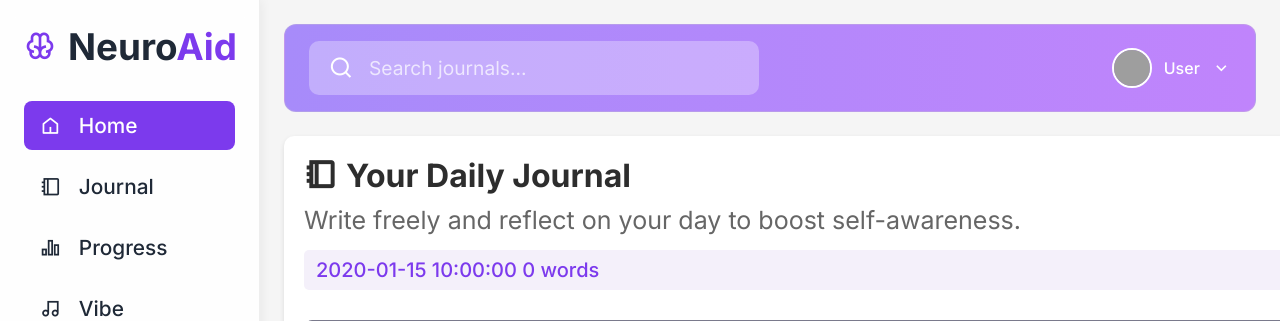
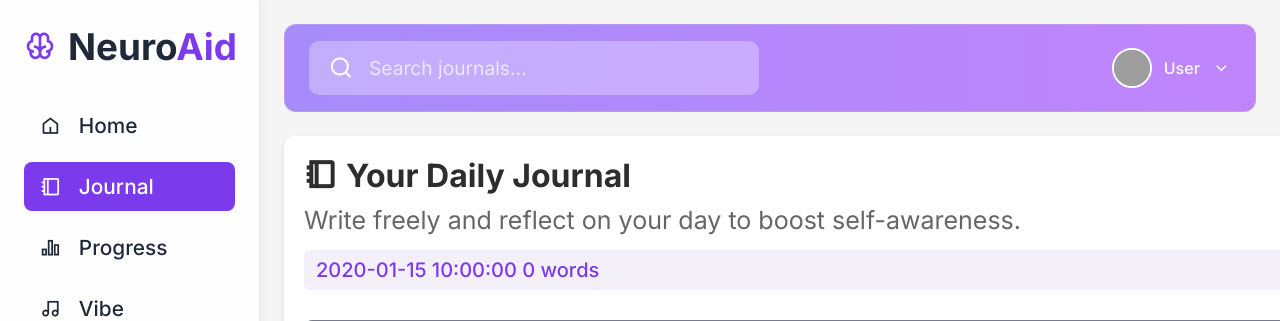
Before and after one commit to Barathkalyan/NeuroAid, a Flask app: template templates/Journal.html in a window 1280 px wide; the page is wider, and only the part inside the window is pictured. Shown: the top 321 px of that part. Run offline with Flask 3, Linux system fonts and the light colour scheme; the template is opened without the code that fills it: most values are stand-ins (such as "Sample title", 1, 10 or a date in 2020); some libraries are stand-ins or nearby versions; grey boxes are pictures that could not be loaded.

Commit message:
css updates

```diff
--- a/templates/Journal.html
+++ b/templates/Journal.html
@@ -45,8 +45,8 @@
       <h1>Neuro<span>Aid</span></h1>
     </div>
     <nav>
-      <a href="{{ url_for('index') }}" class="active"><i class="ri-home-5-line"></i> Home</a>
-      <a href="{{ url_for('journal') }}"><i class="ri-booklet-line"></i> Journal</a>
+      <a href="{{ url_for('index') }}"><i class="ri-home-5-line"></i> Home</a>
+      <a href="{{ url_for('journal') }}" class="active"><i class="ri-booklet-line"></i> Journal</a>
       <a href="{{ url_for('progress') }}"><i class="ri-bar-chart-2-line"></i> Progress</a>
       <a href="{{ url_for('vibe') }}"><i class="ri-music-2-line"></i> Vibe</a>
       <a href="{{ url_for('gratitude') }}"><i class="ri-heart-line"></i> Gratitude</a>
--- a/templates/profile.html
+++ b/templates/profile.html
@@ -24,11 +24,13 @@
     <nav>
       <a href="{{ url_for('index') }}"><i class="ri-home-5-line"></i> Home</a>
       <a href="{{ url_for('journal') }}"><i class="ri-booklet-line"></i> Journal</a>
-      <a href="{{ url_for('progress') }}" ><i class="ri-bar-chart-2-line"></i> Progress</a>
+      <a href="{{ url_for('progress') }}"><i class="ri-bar-chart-2-line"></i> Progress</a>
+      <a href="{{ url_for('vibe') }}"><i class="ri-music-2-line"></i> Vibe</a>
+      <a href="{{ url_for('gratitude') }}"><i class="ri-heart-line"></i> Gratitude</a>
       <a href="#"><i class="ri-settings-3-line"></i> Settings</a>
       <a href="{{ url_for('profile') }}" class="active"><i class="ri-user-line"></i> Profile</a>
       <a href="{{ url_for('logout') }}"><i class="ri-logout-box-line"></i> Logout</a>
-    </nav>
+    </nav>>
   </div>
 
   <div class="wrapper">
```
